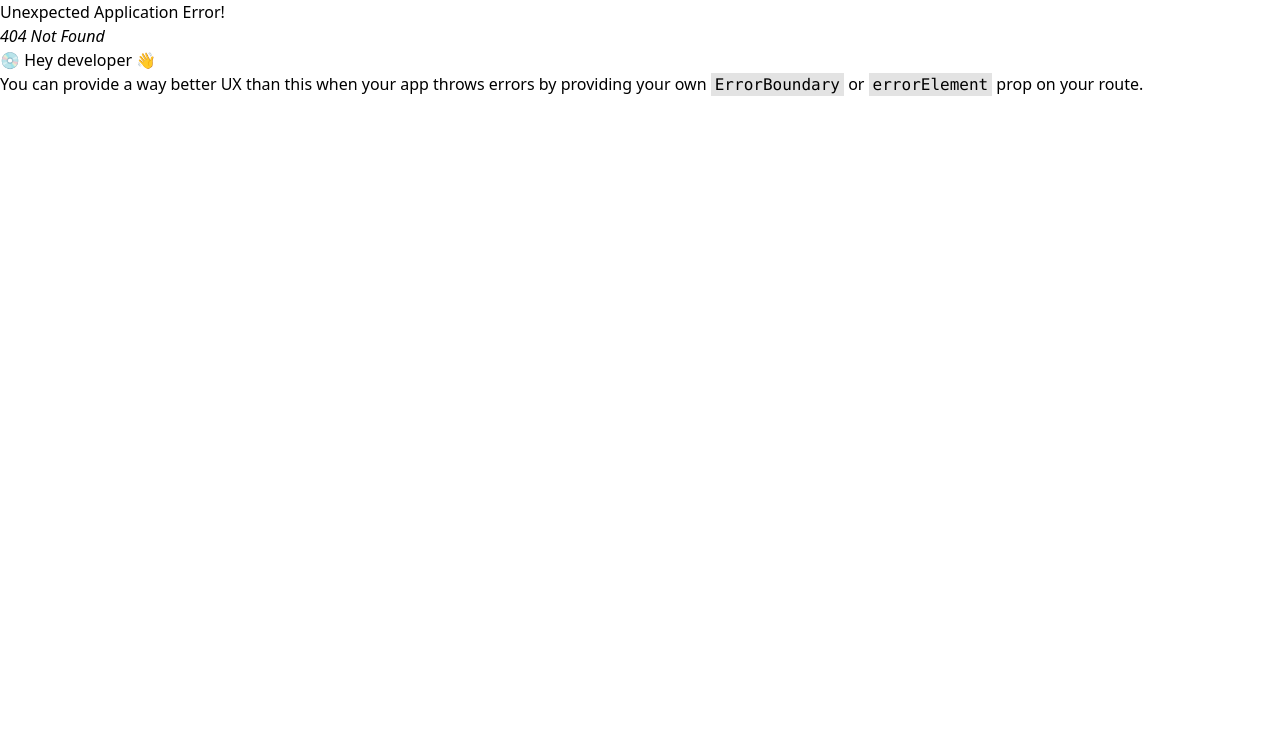
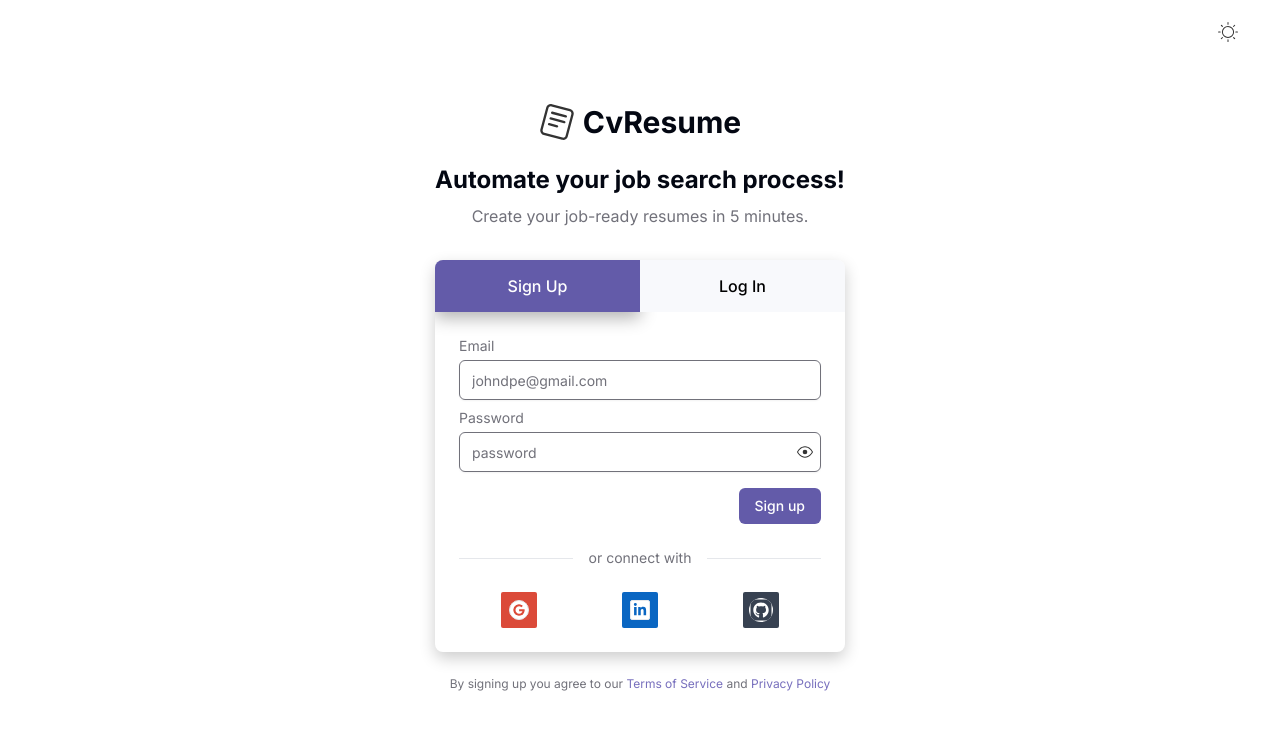
Before and after one commit to MahatoAmaR2/Resume-Generator, a React (Vite) app in the folder FRONTEND/: page /auth/register in a window 1280 px wide. Before the commit this address had no page. Shown: the top 730 px of the page. Built offline with nearby package versions, Linux system fonts and the light colour scheme.

Commit message:
add Signup page

```diff
--- a/FRONTEND/src/App.jsx
+++ b/FRONTEND/src/App.jsx
@@ -6,13 +6,13 @@ import {
 } from "react-router-dom";
 
 import Home from "./pages/Home";
-import SwiperSlider from "./components/imageSLider/Slider";
-
+import Signup from "./pages/Signup";
 // roters
 const router = createBrowserRouter(
   createRoutesFromElements(
     <>
       <Route path="/" element={<Home />} />
+      <Route path="/auth/register" element={<Signup />} />
     </>
   )
 );
--- a/FRONTEND/src/components/header/Header.jsx
+++ b/FRONTEND/src/components/header/Header.jsx
@@ -15,7 +15,7 @@ function Header() {
           <p className="border-r border-gray-500 dark:border-gray-300 pr-10">Coach</p>
           <ThemeBtn />
           <p>Login</p>
-          <Link to="" className="bg-tertiary hover:bg-[#635ba9] hover:delay-100 font-semibold px-3 py-2 leading-4 text-[12px] rounded-md inline-block text-white">
+          <Link to="/auth/register" className="bg-tertiary hover:bg-[#635ba9] hover:delay-100 font-semibold px-3 py-2 leading-4 text-[12px] rounded-md inline-block text-white">
             Sign Up
           </Link>
         </div>
--- /dev/null
+++ b/FRONTEND/src/pages/Signup.jsx
@@ -0,0 +1,143 @@
+import { useState } from "react";
+import { SiReaddotcv } from "react-icons/si";
+import { NavLink, Link } from "react-router-dom";
+import { GoEyeClosed } from "react-icons/go";
+import { GoEye } from "react-icons/go";
+import { FaGoogle } from "react-icons/fa6";
+import { FaGithubSquare, FaLinkedinIn } from "react-icons/fa";
+import ThemeBtn from "./ThemeBtn";
+function Signup() {
+  const [visible, setVisible] = useState(false);
+  const handleClick = (e) => {
+    e.preventDefault();
+    setVisible(!visible);
+  };
+  return (
+    <>
+      <nav className="w-full h-fit sticky top-0 left-0 bg-transparent z-10 py-2 dark:bg-[#1A1A1A] bg-white">
+        <div className="flex items-center gap-2 justify-end px-9 pt-2">
+          <ThemeBtn />
+        </div>
+      </nav>
+      <div className="font-[font2] bg-white dark:bg-[#1A1A1A] w-full h-full flex justify-center items-center py-12 px-4">
+        <div className="flex flex-col ">
+          <div className="flex gap-2  justify-center items-center mb-6">
+            <SiReaddotcv className="text-4xl" />
+            <p className="font-bold text-3xl text-[#030712] dark:text-white">
+              CvResume
+            </p>
+          </div>
+          <h2 className="text-center dark:text-white font-bold text-2xl text-[#030712] mb-2">
+            Automate your job search process!
+          </h2>
+          <p className="text-center dark:text-[#a1a1aa] text-[#71717a] text-[16px] font-normal">
+            Create your job-ready resumes in 5 minutes.
+          </p>
+          <div className="mt-8 pb-6 rounded-lg dark:bg-[#282828] space-y-6 shadow-[0_6px_16px_0px_rgba(0,0,0,0.2)] overflow-hidden">
+            <ul className="flex justify-between text-center font-medium text-sm">
+              <li className="w-6/12">
+                <NavLink
+                  to="/auth/register"
+                  className={({ isActive }) =>
+                    `w-full p-4 block  text-[16px] ${
+                      isActive
+                        ? "bg-secondary text-white shadow-[0_6px_16px_0px_rgba(0,0,0,0.3)]"
+                        : "bg-[#F8F9FC] dark:bg-[#222222] text-black dark:text-white"
+                    }`
+                  }
+                >
+                  Sign Up
+                </NavLink>
+              </li>
+              <li className="w-6/12">
+                <NavLink
+                  to="/login"
+                  className={({ isActive }) =>
+                    `w-full p-4 block   text-[16px] ${
+                      isActive
+                        ? "bg-secondary text-white shadow-[0_6px_16px_0px_rgba(0,0,0,0.3)]"
+                        : "bg-[#F8F9FC] dark:bg-[#222222] dark:text-white text-black"
+                    }`
+                  }
+                >
+                  Log In
+                </NavLink>
+              </li>
+            </ul>
+            <div className="px-6">
+              <form action="">
+                <div className="flex flex-col gap-1 mb-2">
+                  <label
+                    htmlFor="email"
+                    className="text-sm font-normal text-[#71717a]"
+                  >
+                    Email
+                  </label>
+                  <input
+                    className="w-full h-10 rounded-md border bg-transparent border-[#71717a] px-3 py-1 text-sm shadow-sm placeholder:text-[#71717a] focus-visible:outline-none focus-visible:ring-1 focus-visible:ring-secondary focus:border-none"
+                    type="email"
+                    id="email"
+                    placeholder="johndpe@gmail.com"
+                  />
+                </div>
+                <div className="flex flex-col gap-1">
+                  <label
+                    htmlFor="password"
+                    className="text-sm font-normal text-[#71717a]"
+                  >
+                    Password
+                  </label>
+                  <div className="relative">
+                    <input
+                      className="w-full h-10 rounded-md border bg-transparent border-[#71717a] px-3 py-1 text-sm shadow-sm placeholder:text-[#71717a] focus-visible:outline-none focus-visible:ring-1 focus-visible:ring-secondary focus:border-none"
+                      type={visible ? "text" : "password"}
+                      id="password"
+                      placeholder="password"
+                    />
+                    <button
+                      onClick={handleClick}
+                      className="absolute right-2 top-3"
+                    >
+                      {visible ? <GoEyeClosed /> : <GoEye />}
+                    </button>
+                  </div>
+                </div>
+                <div className="text-right w-full mt-4 ">
+                  <button
+                    type="submit"
+                    className="bg-secondary px-4 rounded-md  hover:bg-btnColor py-2 text-sm font-medium text-white "
+                  >
+                    Sign up
+                  </button>
+                </div>
+              </form>
+            </div>
+            <div className="flex items-center px-6">
+              <div className="flex-grow border-t border-gray-200 dark:border-gray-500"></div>
+              <p className="text-[#71717a] dark:text-[#a1a1aa] text-sm mx-4 font-normal">
+                or connect with
+              </p>
+              <div className="flex-grow border-t border-gray-200 dark:border-gray-500"></div>
+            </div>
+            <div className="icons flex justify-around px-6 ">
+              <div className="cursor-pointer rounded-sm flex justify-center items-center size-9 bg-[#DB4A39] ">
+                <FaGoogle className="font-bold bg-white p-[3px] size-5 text-[#DB4A39] border rounded-full" />
+              </div>
+              <div className=" cursor-pointer rounded-sm flex justify-center items-center size-9 bg-[#0A66C2] ">
+                <FaLinkedinIn className="text-[#0A66C2] p-[2px] font-bold bg-white size-5 rounded-sm border " />
+              </div>
+              <div className="cursor-pointer rounded-sm flex justify-center border-none outline-none items-center size-9 bg-[#374151] ">
+                <FaGithubSquare className="bg-white border-none outline-none text-[#374151] text-2xl rounded-full " />
+              </div>
+            </div>
+          </div>
+          <p className="text-center dark:text-[#a1a1aa] text-[#71717a] text-xs mt-6 font-normal">
+            By signing up you agree to our <Link className="text-btnColor dark:hover:text-white">Terms of Service</Link> and <Link className="text-btnColor dark:hover:text-white">Privacy Policy</Link>{" "}
+          </p>
+        </div>
+      </div>
+    </>
+  );
+}
+
+export default Signup;
```
Also changed, not shown: FRONTEND/public/google-plus-icon.b5ba2095.svg (added).
